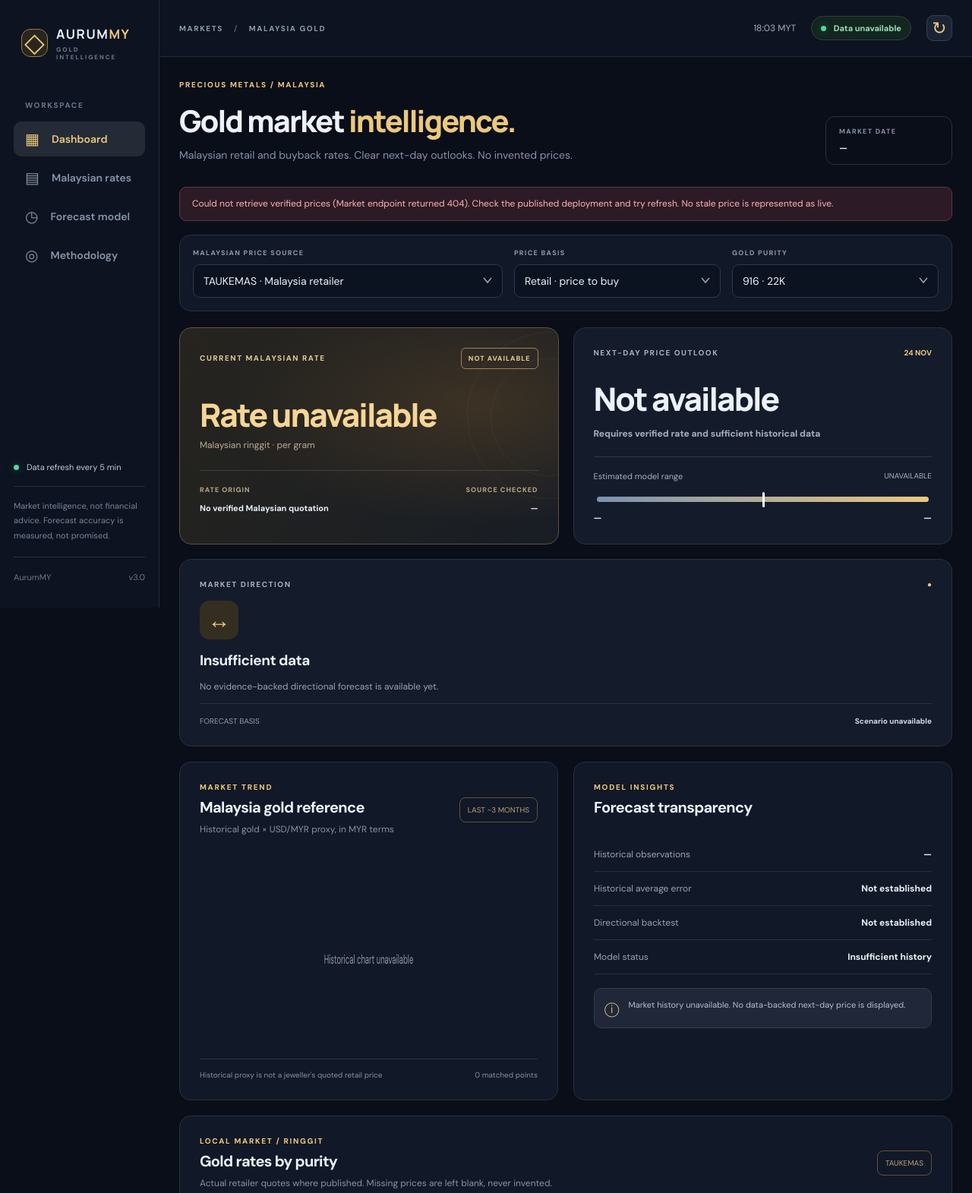
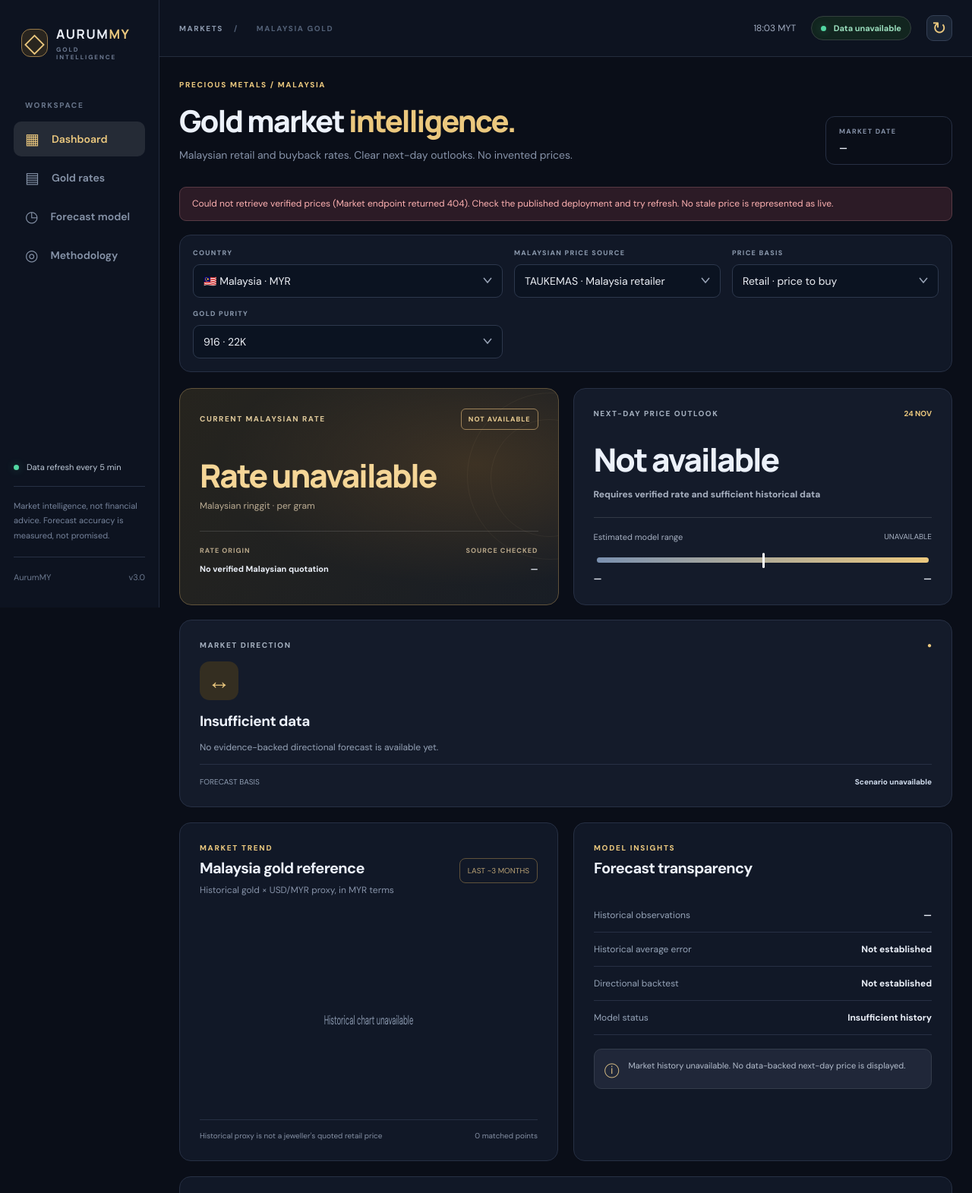
Before and after one commit to harminsolutions/aurummy-pro, a website: page index.html in a window 1280 px wide. Shown: the top 1571 px of the page at 76% size. Drawn offline with Linux system fonts and the light colour scheme; no server answers.

Commit message:
Add country switcher and localized India dashboard labels

```diff
--- a/index.html
+++ b/index.html
@@ -1,16 +1,16 @@
-<!doctype html><html lang="en"><head><meta charset="utf-8"><meta name="viewport" content="width=device-width, initial-scale=1"><meta name="theme-color" content="#090d18"><meta name="description" content="Malaysia gold retail prices, buyback quotes and transparent next-day forecast estimates."><link rel="icon" href="/icon.svg" type="image/svg+xml"><link rel="manifest" href="/manifest.webmanifest"><link rel="stylesheet" href="/styles.css"><title>AurumMY — Malaysia Gold Intelligence</title></head><body>
+<!doctype html><html lang="en"><head><meta charset="utf-8"><meta name="viewport" content="width=device-width, initial-scale=1"><meta name="theme-color" content="#090d18"><meta name="description" content="Malaysia and India gold rates, local benchmarks and transparent next-day forecast estimates."><link rel="icon" href="/icon.svg" type="image/svg+xml"><link rel="manifest" href="/manifest.webmanifest"><link rel="stylesheet" href="/styles.css"><title>AurumMY — Malaysia & India Gold Intelligence</title></head><body>
 <div class="shell">
-<aside class="sidebar"><div class="brand"><span class="brand-icon">◇</span><span><strong>AURUM<span class="gold">MY</span></strong><small>GOLD INTELLIGENCE</small></span></div><div class="nav-label">WORKSPACE</div><nav><a class="nav active" href="#dashboard"><span>▦</span> Dashboard</a><a class="nav" href="#rates"><span>▤</span> Malaysian rates</a><a class="nav" href="#forecast"><span>◷</span> Forecast model</a><a class="nav" href="#methodology"><span>◎</span> Methodology</a></nav><div class="side-bottom"><div class="side-pulse"><i></i> Data refresh every 5 min</div><div class="side-note">Market intelligence, not financial advice. Forecast accuracy is measured, not promised.</div><div class="side-credit">AurumMY <span>v3.0</span></div></div></aside>
-<div class="main-wrap"><header class="topbar"><div class="mobile-logo">◇ <b>AURUMMY</b></div><div class="crumb">MARKETS <span>/</span> MALAYSIA GOLD</div><div class="headright"><span class="time" id="clock">Malaysia · MYT</span><div class="status-pill" id="connection"><i></i> Connecting</div><button id="refresh" class="icon-btn" aria-label="Refresh market data" title="Refresh rates">↻</button></div></header>
-<main id="dashboard"><div class="page-header"><div><div class="eyebrow">PRECIOUS METALS / MALAYSIA</div><h1>Gold market <em>intelligence.</em></h1><p>Malaysian retail and buyback rates. Clear next-day outlooks. No invented prices.</p></div><div class="date-chip"><span>MARKET DATE</span><b id="marketDate">—</b></div></div>
+<aside class="sidebar"><div class="brand"><span class="brand-icon">◇</span><span><strong>AURUM<span class="gold">MY</span></strong><small>GOLD INTELLIGENCE</small></span></div><div class="nav-label">WORKSPACE</div><nav><a class="nav active" href="#dashboard"><span>▦</span> Dashboard</a><a class="nav" href="#rates"><span>▤</span> Gold rates</a><a class="nav" href="#forecast"><span>◷</span> Forecast model</a><a class="nav" href="#methodology"><span>◎</span> Methodology</a></nav><div class="side-bottom"><div class="side-pulse"><i></i> Data refresh every 5 min</div><div class="side-note">Market intelligence, not financial advice. Forecast accuracy is measured, not promised.</div><div class="side-credit">AurumMY <span>v3.0</span></div></div></aside>
+<div class="main-wrap"><header class="topbar"><div class="mobile-logo">◇ <b>AURUMMY</b></div><div class="crumb">MARKETS <span>/</span> <span id="marketBreadcrumb">MALAYSIA GOLD</span></div><div class="headright"><span class="time" id="clock">Malaysia · MYT</span><div class="status-pill" id="connection"><i></i> Connecting</div><button id="refresh" class="icon-btn" aria-label="Refresh market data" title="Refresh rates">↻</button></div></header>
+<main id="dashboard"><div class="page-header"><div><div class="eyebrow"><span id="marketEyebrow">PRECIOUS METALS / MALAYSIA</span></div><h1>Gold market <em>intelligence.</em></h1><p><span id="marketIntro">Malaysian retail and buyback rates. Clear next-day outlooks. No invented prices.</span></p></div><div class="date-chip"><span>MARKET DATE</span><b id="marketDate">—</b></div></div>
 <div id="alert" class="notice" role="status">Connecting to market sources…</div>
-<section class="controls panel"><div class="control"><label for="provider">MALAYSIAN PRICE SOURCE</label><select id="provider"><option value="taukemas">TAUKEMAS · Malaysia retailer</option><option value="onegold">One Gold · Malaysia retailer</option><option value="manual">My jewellery shop · custom</option><option value="spot">Malaysia metal spot · reference only</option></select></div><div class="control"><label for="mode">PRICE BASIS</label><select id="mode"><option value="retail">Retail · price to buy</option><option value="buyback">Buyback · price when selling</option></select></div><div class="control"><label for="purity">GOLD PURITY</label><select id="purity"><option value="916">916 · 22K</option><option value="999.9">999.9 · 24K</option><option value="999">999 · 24K</option><option value="958">958 · 23K</option><option value="875">875 · 21K</option><option value="835">835 · 20K</option><option value="750">750 · 18K</option><option value="585">585 · 14K</option><option value="417">417 · 10K</option><option value="375">375 · 9K</option></select></div></section>
-<div id="manualPanel" class="manual-bar" hidden><div><label for="manualPrice">YOUR MALAYSIAN SHOP PRICE (RM PER GRAM)</label><input id="manualPrice" type="number" min="1" max="100000" step="0.01" placeholder="e.g. 458.00"></div><button class="button-primary" id="saveManual">Save quote</button><span id="manualNote">Custom quotes are stored only in this browser and are not verified live data.</span></div>
-<div class="cards-row"><article class="hero-card"><div class="card-top"><span class="metric-label">CURRENT MALAYSIAN RATE</span><span class="live-tag" id="priceBadge">AWAITING SOURCE</span></div><div class="big-price" id="todayPrice">—</div><div class="price-unit">Malaysian ringgit · per gram</div><div class="hero-divider"></div><div class="hero-bottom"><div><div class="sub-label">RATE ORIGIN</div><strong id="sourceText">Connecting…</strong></div><div class="right-align"><div class="sub-label">SOURCE CHECKED</div><strong id="quoteTime">—</strong></div></div><span class="orb orb-one"></span><span class="orb orb-two"></span></article>
+<section class="controls panel"><div class="control"><label for="country">COUNTRY</label><select id="country" aria-label="Country"><option value="my">🇲🇾 Malaysia · MYR</option><option value="in">🇮🇳 India · INR</option></select></div><div class="control"><label for="provider" id="providerLabel">MALAYSIAN PRICE SOURCE</label><select id="provider"><option value="taukemas">TAUKEMAS · Malaysia retailer</option><option value="onegold">One Gold · Malaysia retailer</option><option value="manual">My jewellery shop · custom</option><option value="spot">Malaysia metal spot · reference only</option></select></div><div class="control"><label for="mode">PRICE BASIS</label><select id="mode"><option value="retail">Retail · price to buy</option><option value="buyback">Buyback · price when selling</option></select></div><div class="control"><label for="purity">GOLD PURITY</label><select id="purity"><option value="916">916 · 22K</option><option value="999.9">999.9 · 24K</option><option value="999">999 · 24K</option><option value="958">958 · 23K</option><option value="875">875 · 21K</option><option value="835">835 · 20K</option><option value="750">750 · 18K</option><option value="585">585 · 14K</option><option value="417">417 · 10K</option><option value="375">375 · 9K</option></select></div></section>
+<div id="manualPanel" class="manual-bar" hidden><div><label for="manualPrice" id="manualLabel">YOUR MALAYSIAN SHOP PRICE (RM PER GRAM)</label><input id="manualPrice" type="number" min="1" max="100000" step="0.01" placeholder="e.g. 458.00"></div><button class="button-primary" id="saveManual">Save quote</button><span id="manualNote">Custom quotes are stored only in this browser and are not verified live data.</span></div>
+<div class="cards-row"><article class="hero-card"><div class="card-top"><span class="metric-label">CURRENT MALAYSIAN RATE</span><span class="live-tag" id="priceBadge">AWAITING SOURCE</span></div><div class="big-price" id="todayPrice">—</div><div class="price-unit"><span id="unitLabel">Malaysian ringgit · per gram</span></div><div class="hero-divider"></div><div class="hero-bottom"><div><div class="sub-label">RATE ORIGIN</div><strong id="sourceText">Connecting…</strong></div><div class="right-align"><div class="sub-label">SOURCE CHECKED</div><strong id="quoteTime">—</strong></div></div><span class="orb orb-one"></span><span class="orb orb-two"></span></article>
 <article class="forecast-card"><div class="card-top"><span class="metric-label">NEXT-DAY PRICE OUTLOOK</span><span class="forecast-day" id="forecastDate">TOMORROW</span></div><div class="pred-price" id="predictionPrice">—</div><div id="delta" class="delta muted">Awaiting model</div><div class="separator"></div><div class="range-head"><span>Estimated model range</span><span id="modelState">—</span></div><div class="range-track"><div class="range-fill"></div><span class="range-pin"></span></div><div class="range-numbers"><strong id="rangeLow">—</strong><strong id="rangeHigh">—</strong></div></article>
 <article class="signal-card"><div class="card-top"><span class="metric-label">MARKET DIRECTION</span><span class="subtle-dot">●</span></div><div id="signalIcon" class="signal-icon">↔</div><h2 id="signalTitle">Evaluating market</h2><p id="signalDesc">Checking historical data and short-term market changes.</p><div class="signal-footer"><span>FORECAST BASIS</span><b id="signalBasis">Checking data…</b></div></article></div>
-<section class="bottom-grid"><article class="panel chart-panel"><div class="section-head"><div><div class="eyebrow">MARKET TREND</div><h2>Malaysia gold reference</h2><p>Historical gold × USD/MYR proxy, in MYR terms</p></div><span class="chart-window">LAST ~3 MONTHS</span></div><div class="chart-area"><svg id="chart" viewBox="0 0 800 270" role="img" aria-label="Malaysia gold reference trend chart" preserveAspectRatio="none"><text x="400" y="145" text-anchor="middle" fill="#8691a5" font-size="18">Historical market feed unavailable</text></svg></div><div class="chart-foot"><span>Historical proxy is not a jeweller's quoted retail price</span><span id="historyCount">— observations</span></div></article><article class="panel insight-panel" id="forecast"><div class="section-head"><div><div class="eyebrow">MODEL INSIGHTS</div><h2>Forecast transparency</h2></div></div><div class="stats"><div><span>Historical observations</span><b id="samples">—</b></div><div><span>Historical average error</span><b id="mae">Not established</b></div><div><span>Directional backtest</span><b id="hit">Not established</b></div><div><span>Model status</span><b id="modelStatus">Awaiting data</b></div></div><div class="insight-note"><span>ⓘ</span><p id="modelExplanation">A reliable next-day prediction cannot be guaranteed. The app will disclose whether the model has enough history to provide an estimate.</p></div></article></section>
-<section class="panel table-panel" id="rates"><div class="section-head"><div><div class="eyebrow">LOCAL MARKET / RINGGIT</div><h2>Gold rates by purity</h2><p>Actual retailer quotes where published. Missing prices are left blank, never invented.</p></div><span class="table-context" id="tableSource">Selected provider</span></div><div class="table-scroll"><table><thead><tr><th>GOLD TYPE</th><th>QUOTATION</th><th>CURRENT RM/G</th><th>NEXT DAY EST.</th><th>MODEL RANGE</th></tr></thead><tbody id="rateRows"><tr><td colspan="5">Loading Malaysian gold prices…</td></tr></tbody></table></div><p class="table-note" id="tableNote">Price quotations vary between Malaysian retailers and may exclude workmanship charges.</p></section>
-<section class="panel methods" id="methodology"><div><div class="eyebrow">TRANSPARENT BY DESIGN</div><h2>How AurumMY calculates prices</h2><p>Live Malaysian retailer quotations are displayed as quoted, not automatically replaced by converted global spot rates. Where historical gold-futures and currency records are available, the experimental forecast estimates a short-term percentage movement and applies it to the selected Malaysian quotation. Published daily accuracy is measured using a rolling historical backtest.</p></div><div class="method-grid"><div><b>01</b><strong>Local rate</strong><span>Malaysian shop quotation or clearly labelled custom benchmark.</span></div><div><b>02</b><strong>Market movement</strong><span>Gold and USD/MYR historical changes, where available.</span></div><div><b>03</b><strong>Next-day range</strong><span>Historical-volatility scenario, not a guaranteed future price.</span></div><div><b>04</b><strong>Auditability</strong><span>Sources, timestamps, missing data, and backtest errors are visible.</span></div></div></section>
-<footer>© <span id="year">2026</span> AurumMY <span class="footer-sep">·</span> Malaysia gold intelligence by Harmin Solutions <span class="footer-right">Indicative information only · Not investment advice</span></footer></main></div></div>
+<section class="bottom-grid"><article class="panel chart-panel"><div class="section-head"><div><div class="eyebrow">MARKET TREND</div><h2><span id="chartTitle">Malaysia gold reference</span></h2><p><span id="chartSubtitle">Historical gold × USD/MYR proxy, in MYR terms</span></p></div><span class="chart-window">LAST ~3 MONTHS</span></div><div class="chart-area"><svg id="chart" viewBox="0 0 800 270" role="img" aria-label="Malaysia gold reference trend chart" preserveAspectRatio="none"><text x="400" y="145" text-anchor="middle" fill="#8691a5" font-size="18">Historical market feed unavailable</text></svg></div><div class="chart-foot"><span>Historical proxy is not a jeweller's quoted retail price</span><span id="historyCount">— observations</span></div></article><article class="panel insight-panel" id="forecast"><div class="section-head"><div><div class="eyebrow">MODEL INSIGHTS</div><h2>Forecast transparency</h2></div></div><div class="stats"><div><span>Historical observations</span><b id="samples">—</b></div><div><span>Historical average error</span><b id="mae">Not established</b></div><div><span>Directional backtest</span><b id="hit">Not established</b></div><div><span>Model status</span><b id="modelStatus">Awaiting data</b></div></div><div class="insight-note"><span>ⓘ</span><p id="modelExplanation">A reliable next-day prediction cannot be guaranteed. The app will disclose whether the model has enough history to provide an estimate.</p></div></article></section>
+<section class="panel table-panel" id="rates"><div class="section-head"><div><div class="eyebrow"><span id="tableEyebrow">LOCAL MARKET / RINGGIT</span></div><h2>Gold rates by purity</h2><p>Actual retailer quotes where published. Missing prices are left blank, never invented.</p></div><span class="table-context" id="tableSource">Selected provider</span></div><div class="table-scroll"><table><thead><tr><th>GOLD TYPE</th><th>QUOTATION</th><th>CURRENT RM/G</th><th>NEXT DAY EST.</th><th>MODEL RANGE</th></tr></thead><tbody id="rateRows"><tr><td colspan="5">Loading Malaysian gold prices…</td></tr></tbody></table></div><p class="table-note" id="tableNote">Price quotations vary between Malaysian retailers and may exclude workmanship charges.</p></section>
+<section class="panel methods" id="methodology"><div><div class="eyebrow">TRANSPARENT BY DESIGN</div><h2>How AurumMY calculates prices</h2><p><span id="methodIntro">Verified retailer quotations or user-entered local benchmarks are displayed separately from converted global spot values.</span> Where historical gold-futures and currency records are available, the experimental forecast estimates a short-term percentage movement and applies it to the selected Malaysian quotation. Published daily accuracy is measured using a rolling historical backtest.</p></div><div class="method-grid"><div><b>01</b><strong>Local rate</strong><span>Local quoted price or clearly labelled custom benchmark.</span></div><div><b>02</b><strong>Market movement</strong><span>Gold and the selected country's exchange-rate history, where available.</span></div><div><b>03</b><strong>Next-day range</strong><span>Historical-volatility scenario, not a guaranteed future price.</span></div><div><b>04</b><strong>Auditability</strong><span>Sources, timestamps, missing data, and backtest errors are visible.</span></div></div></section>
+<footer>© <span id="year">2026</span> AurumMY <span class="footer-sep">·</span> Malaysia & India gold intelligence by Harmin Solutions <span class="footer-right">Indicative information only · Not investment advice</span></footer></main></div></div>
 <script src="/app.js" defer></script></body></html>
```
